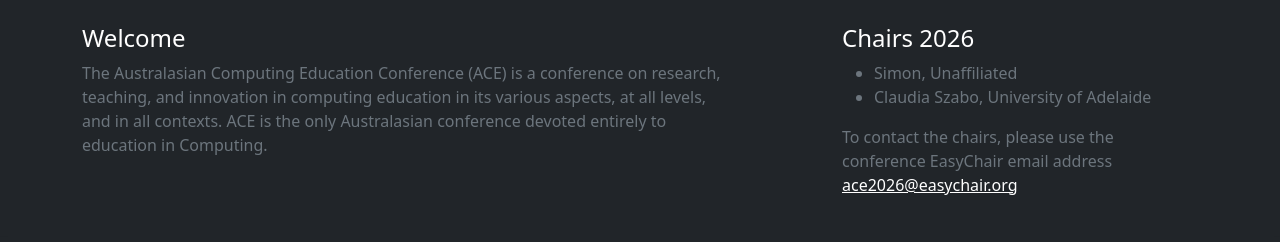
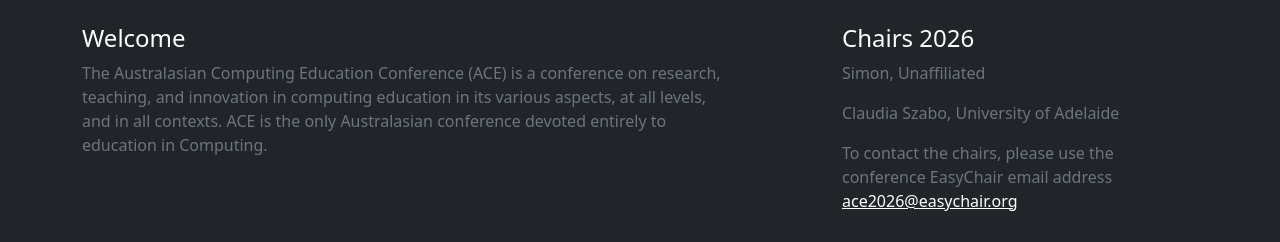
Before and after one commit to aceconference2026/aceconference2026.github.io, a plain HTML site: page index.html in a window 1280 px wide. Both pictures are taken after a click on the button "Toggle navigation". Shown: the top 242 px of the page. Drawn offline with Linux system fonts and the light colour scheme.

Commit message:
Update index.html

```diff
--- a/index.html
+++ b/index.html
@@ -28,12 +28,9 @@
 				</div>
 				<div class="col-sm-4 offset-md-1 py-4">
 					<h4 class="text-white">Chairs 2026</h4>
-					<ul class="text-muted">
-					<li>Simon, Unaffiliated</li>
-					<li>Claudia Szabo, University of Adelaide</li>
-					</ul>
-					<p class="text-muted">
-					To contact the chairs, please use the conference EasyChair email address <a href="ace2026@easychair.org" class="text-white">ace2026@easychair.org</a></p>
+					<p class="text-muted">Simon, Unaffiliated</p>
+					<p class="text-muted">Claudia Szabo, University of Adelaide</p>
+					<p class="text-muted"> To contact the chairs, please use the conference EasyChair email address <a href="ace2026@easychair.org" class="text-white">ace2026@easychair.org</a></p>
 
 				</div>
 			</div>
```
